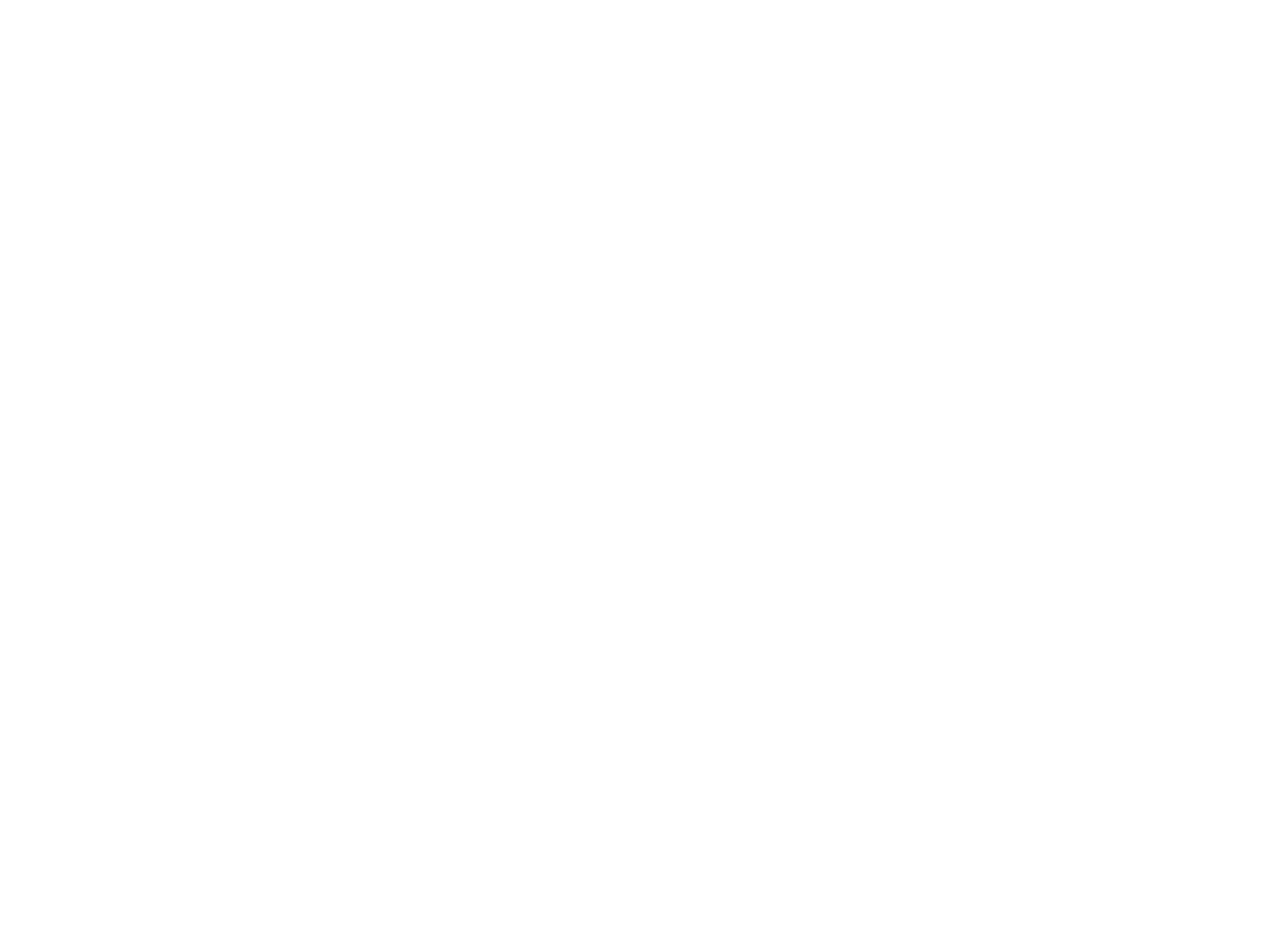
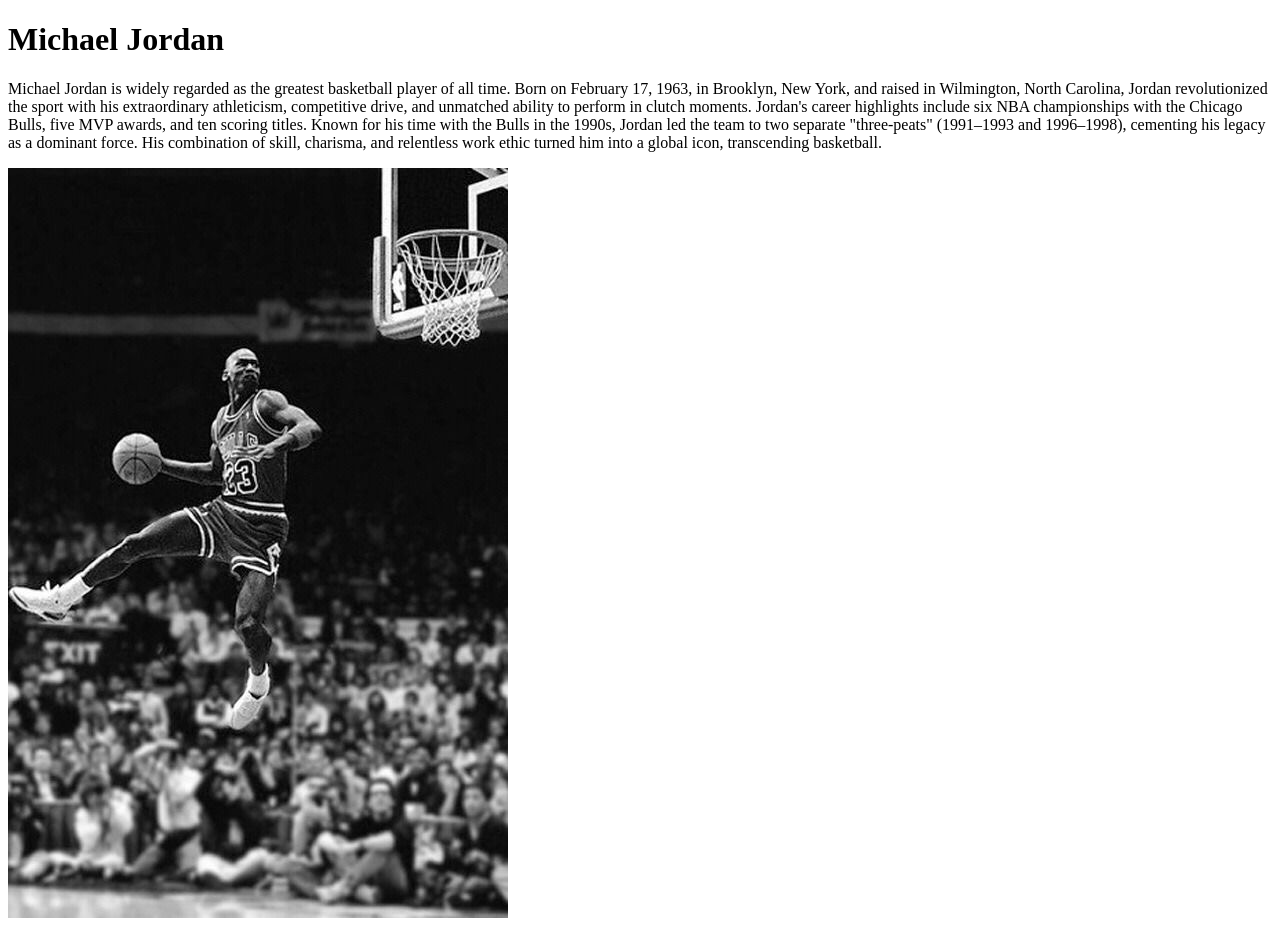
Before and after one commit to ranchukkk/web-1274, a plain HTML site: page index.html in a window 1280 px wide. Before the commit the page ends 800 px from the top, so only its background shows below. Drawn offline with Linux system fonts and the light colour scheme.

Commit message:
Jordan website

```diff
--- a/index.html
+++ b/index.html
@@ -2,13 +2,14 @@
 <html lang="en">
 <head>
     <meta charset="UTF-8">
-    <meta http-equiv="X-UA-Compatible" content="IE=edge">
     <meta name="viewport" content="width=device-width, initial-scale=1.0">
     <title>Document</title>
-    <link rel="shortcut icon" href="https://placekitten.com/96/139" type="image/x-icon">
-    <script src="https://unpkg.com/htmx.org@1.9.10" integrity="sha384-D1Kt99CQMDuVetoL1lrYwg5t+9QdHe7NLX/SoJYkXDFfX37iInKRy5xLSi8nO7UC" crossorigin="anonymous"></script>
 </head>
 <body>
+    <h1>Michael Jordan</h1>
+    <p>Michael Jordan is widely regarded as the greatest basketball player of all time. Born on February 17, 1963, in Brooklyn, New York, and raised in Wilmington, North Carolina, Jordan revolutionized the sport with his extraordinary athleticism, competitive drive, and unmatched ability to perform in clutch moments.
 
+        Jordan's career highlights include six NBA championships with the Chicago Bulls, five MVP awards, and ten scoring titles. Known for his time with the Bulls in the 1990s, Jordan led the team to two separate "three-peats" (1991–1993 and 1996–1998), cementing his legacy as a dominant force. His combination of skill, charisma, and relentless work ethic turned him into a global icon, transcending basketball.</p>
+    <img src="img/mj.JPG" alt="">
 </body>
 </html>
```
Also changed, not shown: img/mj.JPG (added).
